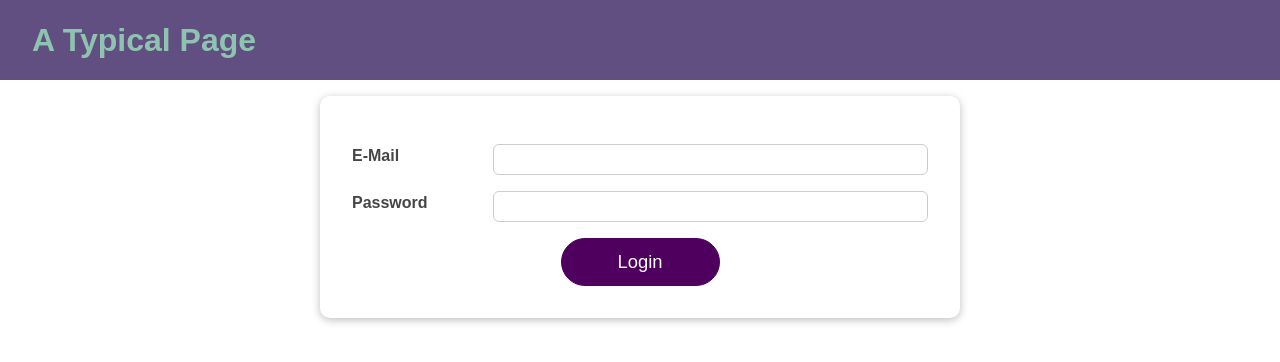
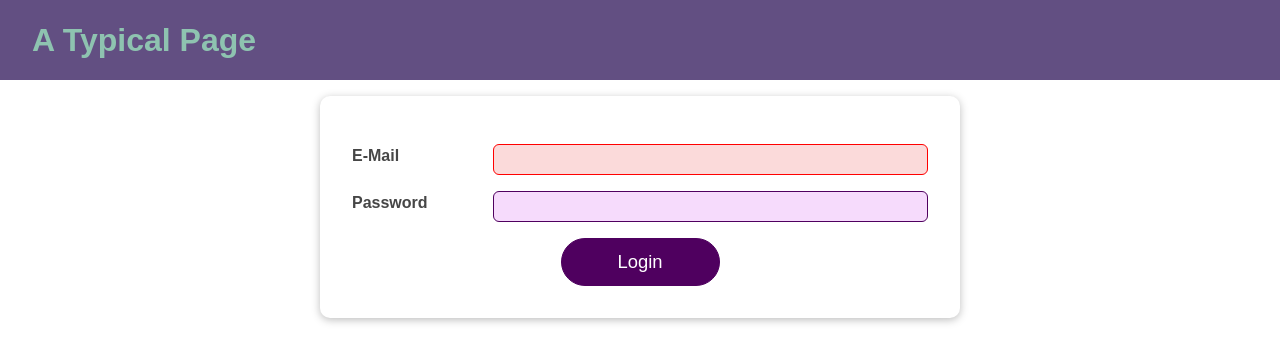
Before and after one commit to Plorrain/react-learning-use-effect-hook, a React (Create React App) app: page / in a window 1280 px wide. Shown: the top 362 px of the page. Built offline with nearby package versions, Linux system fonts and the light colour scheme.

Commit message:
Input: using ref to focus on the input and what's on there

```diff
--- a/src/components/UI/Input/Input.js
+++ b/src/components/UI/Input/Input.js
@@ -5,6 +5,10 @@
 function Input (props) {
   const inputRef = useRef();
 
+  // useeffect hook always run in the end/after everything
+  useEffect(() => {
+    inputRef.current.focus();
+  }, []);
   return (
     <div
       className={`${classes.control} ${
@@ -14,6 +18,7 @@
       >
         <label htmlFor={props.id}>{props.label}</label>
         <input
+        ref={inputRef}
           type={props.type}
           id={props.id}
           value={props.value}
```
